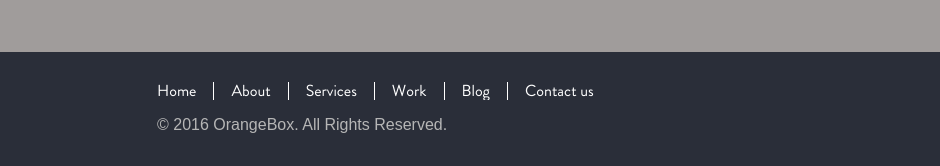
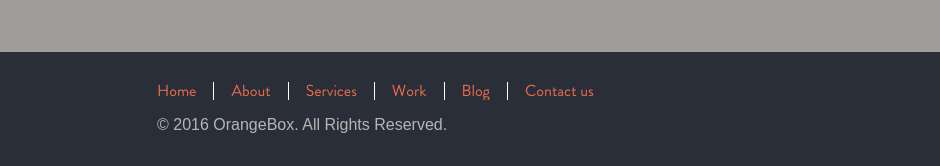
Before and after one commit to Andoresu250/orangebox, a website: page index.html in a window 1280 px wide. Shown: the part 1398-1564 px from the top of the page, 0-940 px from the left. Drawn offline with Linux system fonts and the light colour scheme.

Commit message:
change font color of footer

```diff
--- a/src/sass/components/_footer.scss
+++ b/src/sass/components/_footer.scss
@@ -32,7 +32,7 @@ footer ul li:last-child{
 
 footer li a{
    // font-family: 'brandon';
-    color: #FFF;
+    color: #EB6D4C;
     text-decoration: none;
 }
 
@@ -47,7 +47,6 @@ footer li:last-child{
 }
 
 footer li a:hover {
-    color: #EB6D4C;
     text-decoration: underline;
 }
 
```
Also changed, not shown: dist/css/style.css, dist/images/clients-apartment-finder.png, dist/images/clients-casio.png, dist/images/clients-cnn.png.
